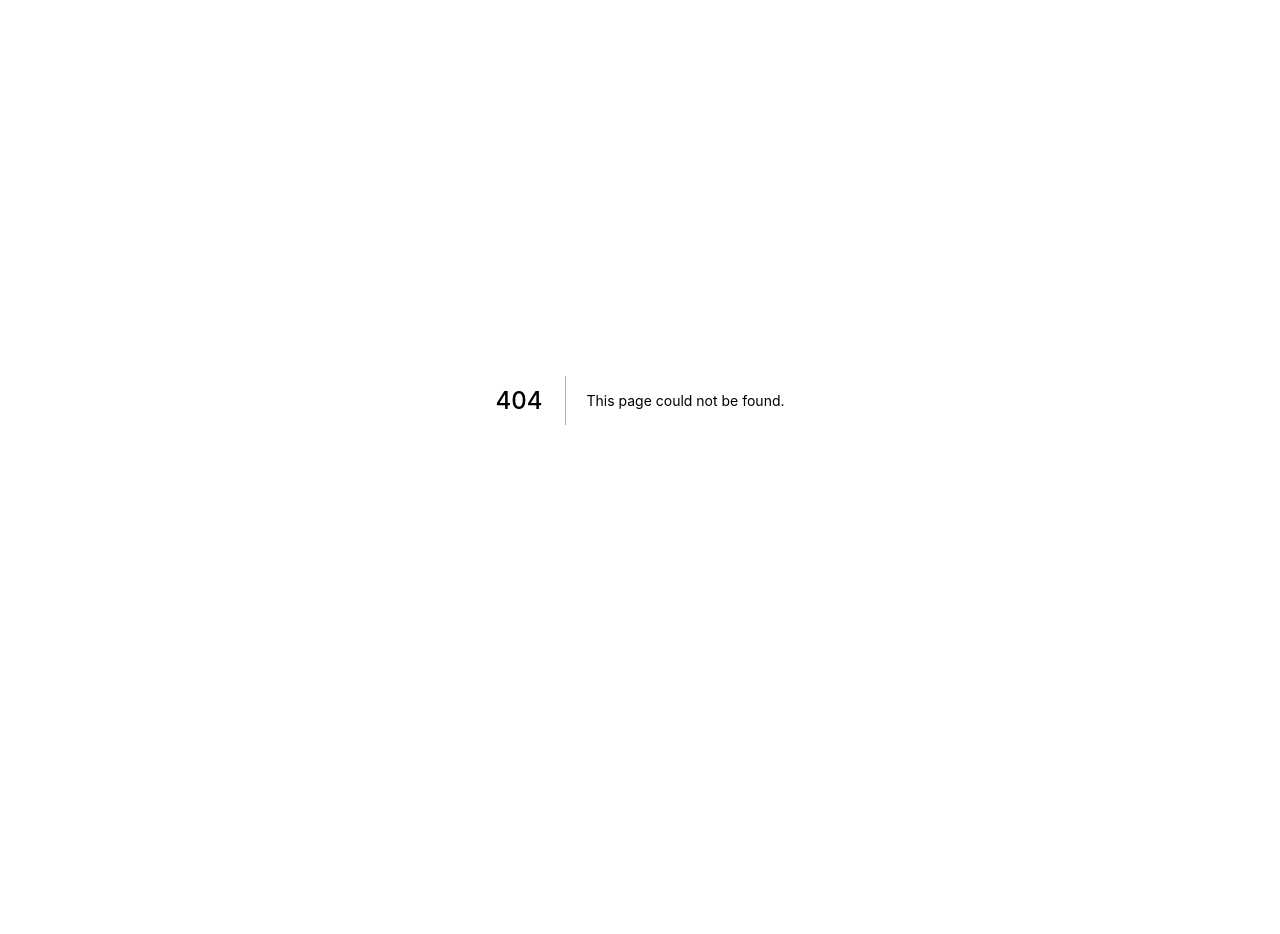
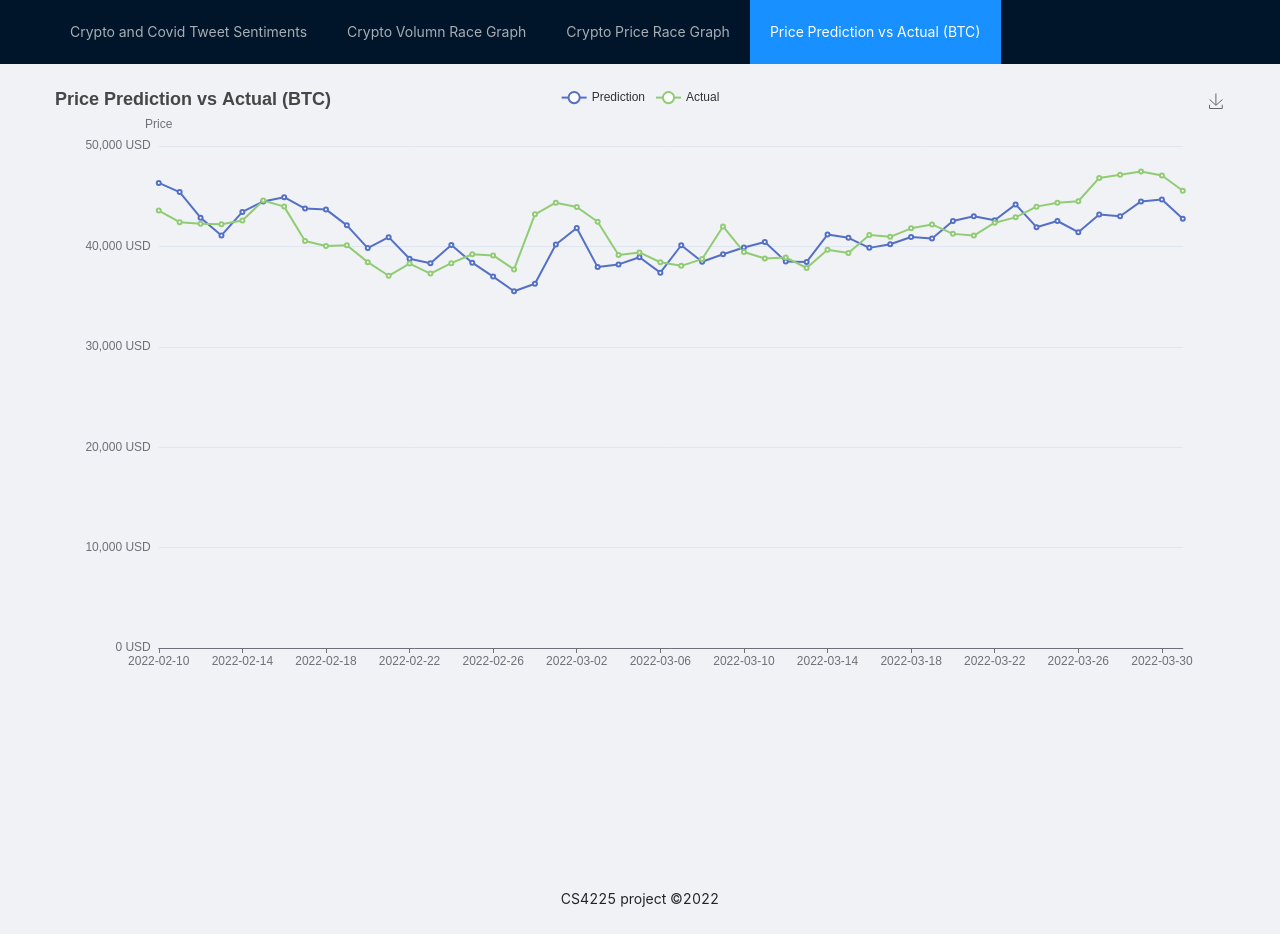
Before and after one commit to dearvae/CS4225_big_data_project_fe, a Next.js app: page /prediction in a window 1280 px wide. Before the commit this address had no page. Before the commit the page ends 800 px from the top, so only its background shows below. Built offline with nearby package versions, Linux system fonts and the light colour scheme.

Commit message:
add predict

```diff
--- a/component/common/layout.js
+++ b/component/common/layout.js
@@ -12,7 +12,7 @@ export default function MyLayout({ number, children }) {
                 <Menu theme="dark" mode="horizontal" defaultSelectedKeys={[number]}>
                     <Menu.Item key="1">
                         <Link href="/">
-                            <a>Home</a>
+                            <a>Crypto and Covid Tweet Sentiments</a>
                         </Link>
                     </Menu.Item>
                     <Menu.Item key="2">
@@ -25,12 +25,17 @@ export default function MyLayout({ number, children }) {
                             <a>Crypto Price Race Graph</a>
                         </Link>
                     </Menu.Item>
+                    <Menu.Item key="4">
+                        <Link href="/prediction">
+                            <a>Price Prediction vs Actual (BTC) </a>
+                        </Link>
+                    </Menu.Item>
                 </Menu>
             </Header>
             <Content style={{ padding: '0 50px' }}>
                 <div className="site-layout-content">{children}</div>
             </Content>
-            <Footer style={{ textAlign: 'center' }}>CS4225 project ©2022 Created by TeamXX</Footer>
+            <Footer style={{ textAlign: 'center' }}>CS4225 project ©2022 </Footer>
         </Layout>
     )
 }
--- /dev/null
+++ b/data/predic.json
@@ -0,0 +1,158 @@
+{
+    "Date": [
+        "2022-02-10",
+        "2022-02-11",
+        "2022-02-12",
+        "2022-02-13",
+        "2022-02-14",
+        "2022-02-15",
+        "2022-02-16",
+        "2022-02-17",
+        "2022-02-18",
+        "2022-02-19",
+        "2022-02-20",
+        "2022-02-21",
+        "2022-02-22",
+        "2022-02-23",
+        "2022-02-24",
+        "2022-02-25",
+        "2022-02-26",
+        "2022-02-27",
+        "2022-02-28",
+        "2022-03-01",
+        "2022-03-02",
+        "2022-03-03",
+        "2022-03-04",
+        "2022-03-05",
+        "2022-03-06",
+        "2022-03-07",
+        "2022-03-08",
+        "2022-03-09",
+        "2022-03-10",
+        "2022-03-11",
+        "2022-03-12",
+        "2022-03-13",
+        "2022-03-14",
+        "2022-03-15",
+        "2022-03-16",
+        "2022-03-17",
+        "2022-03-18",
+        "2022-03-19",
+        "2022-03-20",
+        "2022-03-21",
+        "2022-03-22",
+        "2022-03-23",
+        "2022-03-24",
+        "2022-03-25",
+        "2022-03-26",
+        "2022-03-27",
+        "2022-03-28",
+        "2022-03-29",
+        "2022-03-30",
+        "2022-03-31"
+    ],
+    "Actual": [
+        43565.113281,
+        42407.9375,
+        42244.46875,
+        42197.515625,
+        42586.917969,
+        44575.203125,
+        43961.859375,
+        40538.011719,
+        40030.976563,
+        40122.15625,
+        38431.378906,
+        37075.28125,
+        38286.027344,
+        37296.570313,
+        38332.609375,
+        39214.21875,
+        39105.148438,
+        37709.785156,
+        43193.234375,
+        44354.636719,
+        43924.117188,
+        42451.789063,
+        39137.605469,
+        39400.585938,
+        38419.984375,
+        38062.039063,
+        38737.269531,
+        41982.925781,
+        39437.460938,
+        38794.972656,
+        38904.011719,
+        37849.664063,
+        39666.753906,
+        39338.785156,
+        41143.929688,
+        40951.378906,
+        41801.15625,
+        42190.652344,
+        41247.824219,
+        41077.996094,
+        42358.808594,
+        42892.957031,
+        43960.933594,
+        44348.730469,
+        44500.828125,
+        46820.492188,
+        47128.003906,
+        47465.730469,
+        47062.664063,
+        45538.675781
+    ],
+    "Pred": [
+        46324.394034449,
+        45411.2804332954,
+        42855.262147269,
+        41091.7445707132,
+        43433.7139470385,
+        44474.2991765614,
+        44900.5099704865,
+        43767.8204179183,
+        43684.2642345743,
+        42097.5138747724,
+        39829.1118602342,
+        40922.2530558507,
+        38773.2698003719,
+        38318.4559306476,
+        40135.2119734003,
+        38377.5742133477,
+        36989.6488894861,
+        35527.9776684947,
+        36283.5684857961,
+        40189.5448525011,
+        41826.1474675149,
+        37938.1773653187,
+        38207.1803741363,
+        38922.9112739074,
+        37385.8607045374,
+        40113.5025114556,
+        38477.4730581255,
+        39212.2796600323,
+        39890.5728231982,
+        40443.3613089994,
+        38506.8624634061,
+        38455.7795961237,
+        41177.0895131895,
+        40857.7775503359,
+        39854.2983146163,
+        40217.6350138769,
+        40939.5994560607,
+        40776.2450267877,
+        42520.2641265682,
+        42996.3344001653,
+        42604.1190998869,
+        44185.1983088368,
+        41912.5937220539,
+        42529.4575878928,
+        41409.9329803521,
+        43170.7827029766,
+        42999.0974922663,
+        44479.0413575183,
+        44671.2933303398,
+        42745.7218729513
+    ]
+}
--- /dev/null
+++ b/pages/prediction.js
@@ -0,0 +1,68 @@
+import MyLayout from '../component/common/layout'
+import ReactECharts from 'echarts-for-react';
+
+// let MyLayout = require('../component/common/layout');
+// let ReactECharts = require('echarts-for-react');
+let data = require('../data/predic.json');
+
+export default function Prediction(Props) {
+
+  const options = {
+    title: {
+      text: 'Price Prediction vs Actual (BTC)'
+    },
+    tooltip: {
+      trigger: 'axis'
+    },
+    legend: {
+      data: ['Prediction', 'Actual']
+    },
+    grid: {
+      left: '3%',
+      right: '4%',
+      bottom: '3%',
+      containLabel: true
+    },
+    toolbox: {
+      feature: {
+        saveAsImage: {}
+      }
+    },
+    xAxis: {
+      type: 'category',
+      boundaryGap: false,
+      data: data.Date
+    },
+    yAxis: {
+      type: 'value',
+      name: 'Price',
+      axisLabel: {
+        formatter: '{value} USD'
+      }
+    },
+    series: [
+      {
+        name: 'Prediction',
+        type: 'line',
+        data: data.Pred
+      },
+      {
+        name: 'Actual',
+        type: 'line',
+        data: data.Actual
+      }
+    ]
+  };
+
+  return <>
+    <div style={{ height: "800px" }}>
+      <br />
+      <ReactECharts option={options} style={{ height: "600px" }} />
+    </div>
+  </>
+}
+Prediction.getLayout = (prediction) => (
+  <MyLayout number='4'>
+    {prediction}
+  </MyLayout>
+)
```
Also changed, not shown: pages/race.js (+11 -11 lines).
